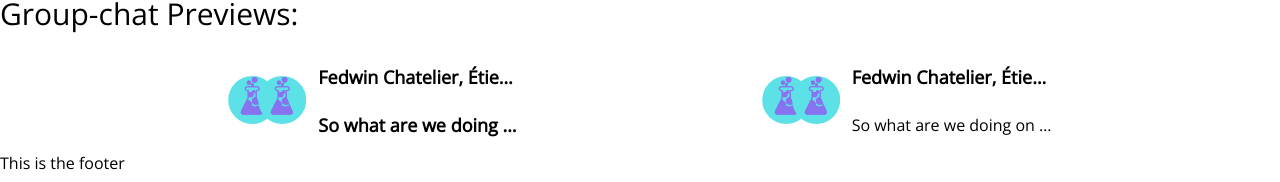
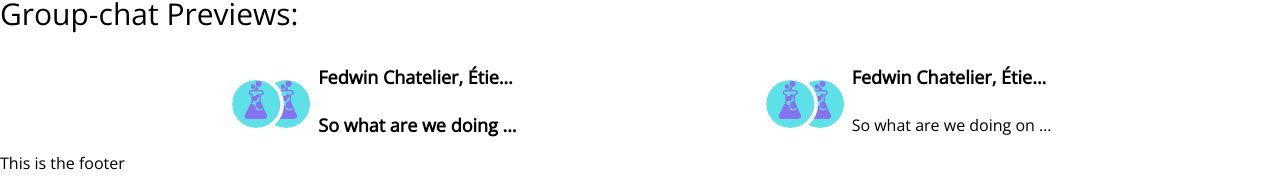
Before and after one commit to fechad/social-media-app, a React (Create React App) app in the folder client/: page /components in a window 1280 px wide. Shown: the part 1675-1857 px from the top of the page. Built offline with nearby package versions, Linux system fonts and the light colour scheme; no server answers.

Commit message:
added white border for group-chat avatars

```diff
--- a/client/src/components/Avatar.tsx
+++ b/client/src/components/Avatar.tsx
@@ -4,13 +4,14 @@ import '../styles/Avatar.scss'
 interface AvatarProps {
     photo: string,
     online: boolean,
+    inGroup?: boolean
 }
 
-const Avatar = ({photo, online}: AvatarProps) => {
+const Avatar = ({photo, online, inGroup}: AvatarProps) => {
   return (
     <div className='AvatarContainer'>
         <div>
-            <img className='AvatarImg' src={photo} alt="" />
+            <img className={`AvatarImg ${inGroup? 'InGroup' : ''}`} src={photo} alt="" />
         </div>
         {online ? <div className='OnlineIndicator' /> : ''}
     </div>
--- a/client/src/components/ChatPreview.tsx
+++ b/client/src/components/ChatPreview.tsx
@@ -9,16 +9,17 @@ interface ChatPreviewProps {
     latest: string,
     read: boolean,
     online?: boolean,
+    groupChat?: boolean
 
 }
 
-function ChatPreview({photos, names, latest, read, online}:ChatPreviewProps) {
+function ChatPreview({photos, names, latest, read, online, groupChat}:ChatPreviewProps) {
   return (
     <div className='PreviewContainer'>
         <div className='PreviewAvatars'>
-            <Avatar photo={photos[0]} online={ photos.length === 1 ? online! : false}/>
+            <Avatar photo={photos[0]} online={ photos.length === 1 ? online! : false} inGroup={groupChat}/>
             {
-                photos[1] ? <Avatar photo={photos[1]} online={false} /> : ''
+                photos[1] ? <Avatar photo={photos[1]} online={false} inGroup={groupChat} /> : ''
             }
         </div>
         <div className='PreviewTextContent'>
--- a/client/src/pages/Library.tsx
+++ b/client/src/pages/Library.tsx
@@ -111,8 +111,8 @@ const Library = () => {
       <div>
         <Text type='H1' content='Group-chat Previews:' />
         <section>
-          <ChatPreview photos={['logo.svg', 'logo.svg']} names={['Fedwin Chatelier', 'Étienne Aumais-Boucher']}  latest='So what are we doing on sunday ?' read={false}/>
-          <ChatPreview photos={['logo.svg', 'logo.svg', 'logo.svg']} names={['Fedwin Chatelier', 'Étienne Aumais-Boucher', 'user3']}  latest='So what are we doing on sunday ?' read={true}/>
+          <ChatPreview photos={['logo.svg', 'logo.svg']} names={['Fedwin Chatelier', 'Étienne Aumais-Boucher']}  latest='So what are we doing on sunday ?' read={false} groupChat={true}/>
+          <ChatPreview photos={['logo.svg', 'logo.svg', 'logo.svg']} names={['Fedwin Chatelier', 'Étienne Aumais-Boucher', 'user3']}  latest='So what are we doing on sunday ?' read={true} groupChat={true}/>
         </section>
       </div>
 
--- a/client/src/styles/Avatar.scss
+++ b/client/src/styles/Avatar.scss
@@ -11,6 +11,13 @@
         z-index: 1;
         width: 48px;
         height: 48px;
+
+
+    }
+
+    .InGroup{
+        border-radius: 100%;
+        border: 4px solid  #FFFFFF;
     }
 
     .OnlineIndicator{
--- a/client/src/styles/ChatPreview.scss
+++ b/client/src/styles/ChatPreview.scss
@@ -10,6 +10,10 @@
         display: flex;
         flex-direction: row;
         width: 60px;
+
+        .AvatarContainer:nth-child(1) .AvatarImg{
+            z-index: 2;
+        }
     }
 
     .PreviewTextContent{
```
